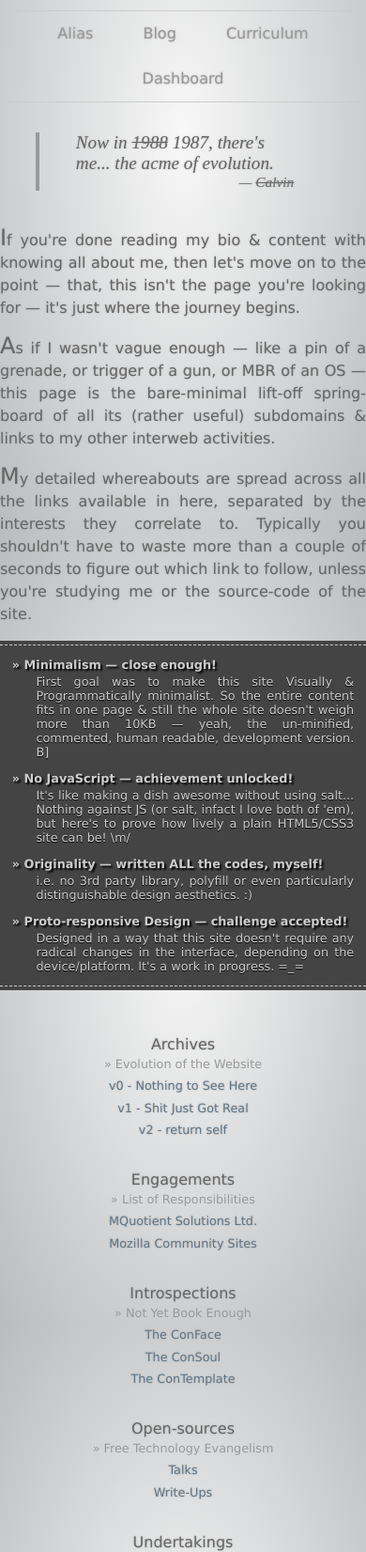
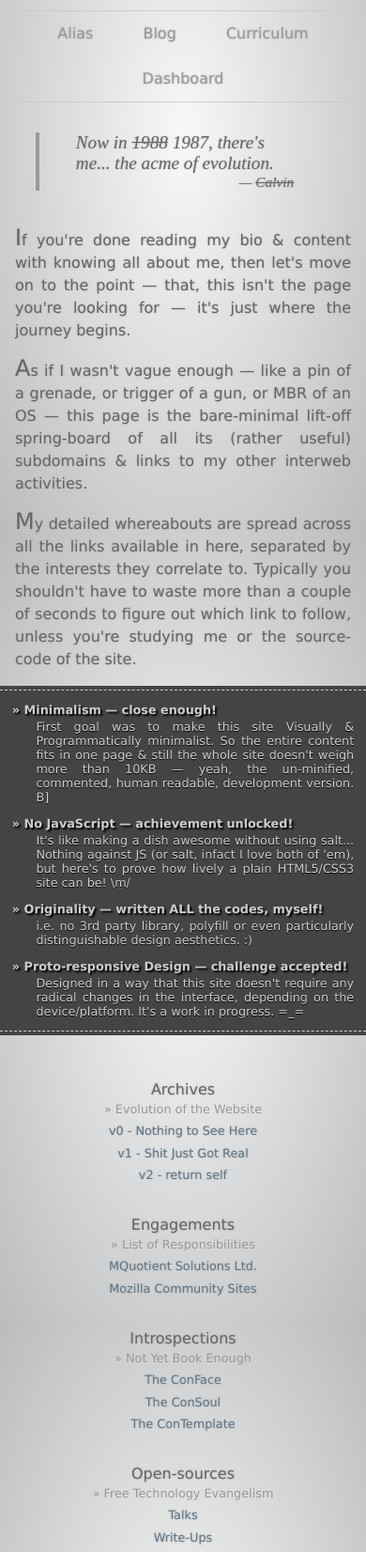
Before and after one commit to Deblopper/2, a plain HTML site: page index.html in a window 390 px wide. Shown: the part 277-1929 px from the top of the page at 94% size. Drawn offline with Linux system fonts and the light colour scheme; a web font is replaced by a local one.

Commit message:
Next time, I'm installing the emulator, seriously!

```diff
--- a/index.html
+++ b/index.html
@@ -4,7 +4,7 @@
 <head>
 
 	<meta charset="utf-8">
-	<meta name="viewport" content="width=device-width, initial-scale=1.0" />
+	<meta name="viewport" content="width=device-width" />
 
 	<title>Greetings, Human!</title>
 
--- a/style.css
+++ b/style.css
@@ -212,7 +212,8 @@ dl dt:before, .portal .description:before {
 /* 6. Media Query */
 @media screen and (max-width: 960px) {
 	section#content { width: 100%; }
-	#content article, #content aside { width: 100%; display: block; }
-	#content aside { text-align: center; margin: 2em 0 0; }
-	#content .portal { margin: 1em 2em; display: inline-block; vertical-align: top; }
+	#content article { width: 100%; display: block; }
+	#content article p { margin: 1em; }
+	#content aside { width: 100%; margin: 2em 0 0; text-align: center; }
+	#content .portal { margin: 1em; display: inline-block; vertical-align: top; }
 }
```
